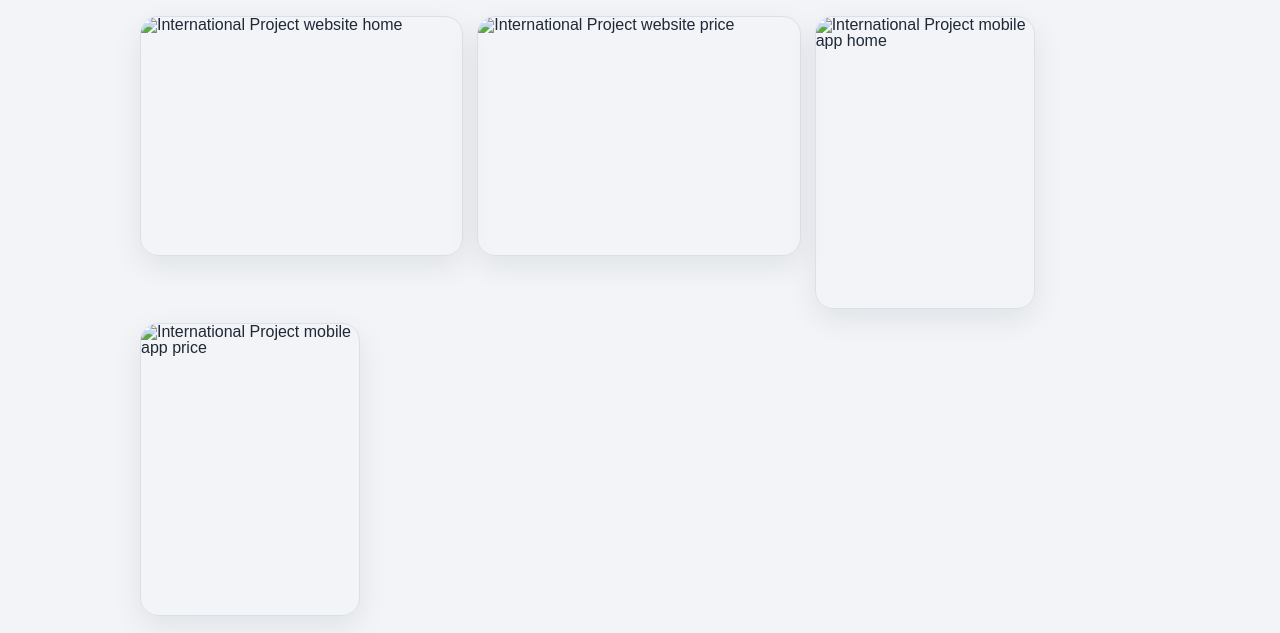
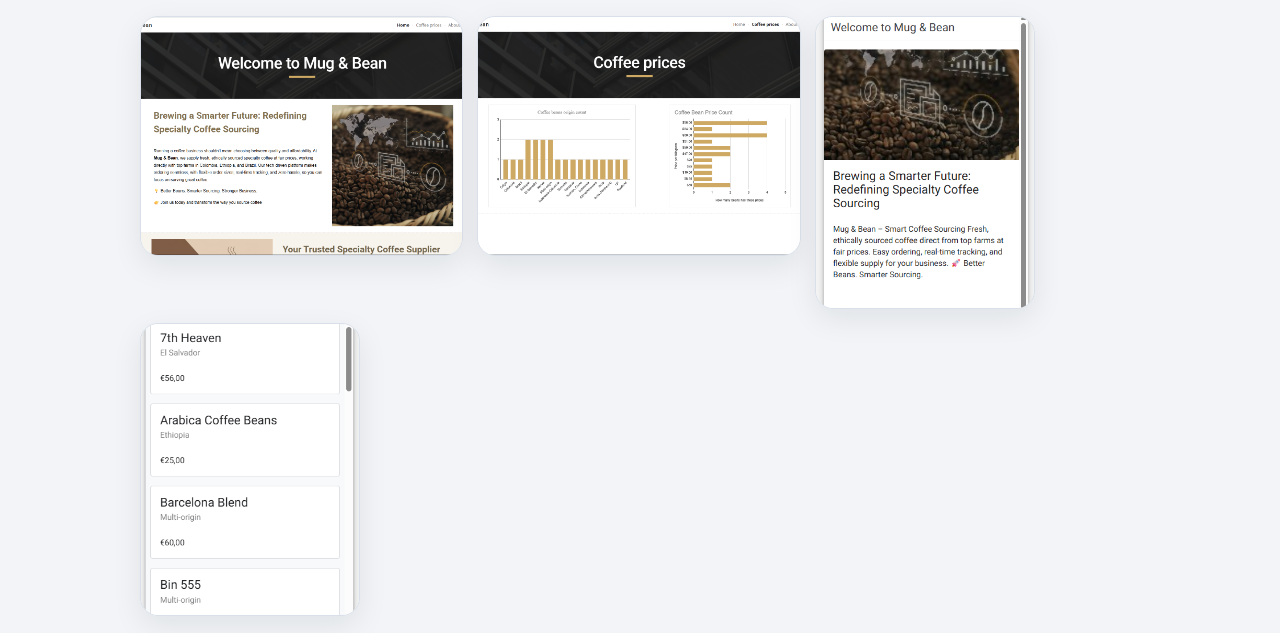
Before and after one commit to jaelsarg/e-portfolio, a plain HTML site: page projects/international.html in a window 1280 px wide. Shown: the part 146-779 px from the top of the page. Drawn offline with Linux system fonts and the light colour scheme.

Commit message:
Update international.html (images)

```diff
--- a/projects/international.html
+++ b/projects/international.html
@@ -27,10 +27,10 @@
             <h1>International Project</h1>
 
             <div class="detail-gallery">
-                <img class="landscape" src="../assets/images/international-project/ip-web-home.png" alt="International Project website home" />
-                <img class="landscape" src="../assets/images/international-project/ip-web-price.png" alt="International Project website price" />
-                <img class="portrait" src="../assets/images/international-project/ip-phone-home.png" alt="International Project mobile app home" />
-                <img class="portrait" src="../assets/images/international-project/ip-phone-price.png" alt="International Project mobile app price" />
+                <img class="landscape" src="../assets/images/ip-web-home.png" alt="International Project website home" />
+                <img class="landscape" src="../assets/images/ip-web-price.png" alt="International Project website price" />
+                <img class="portrait" src="../assets/images/ip-phone-home.png" alt="International Project mobile app home" />
+                <img class="portrait" src="../assets/images/ip-phone-price.png" alt="International Project mobile app price" />
             </div>
 
             <div class="detail-description">
```
